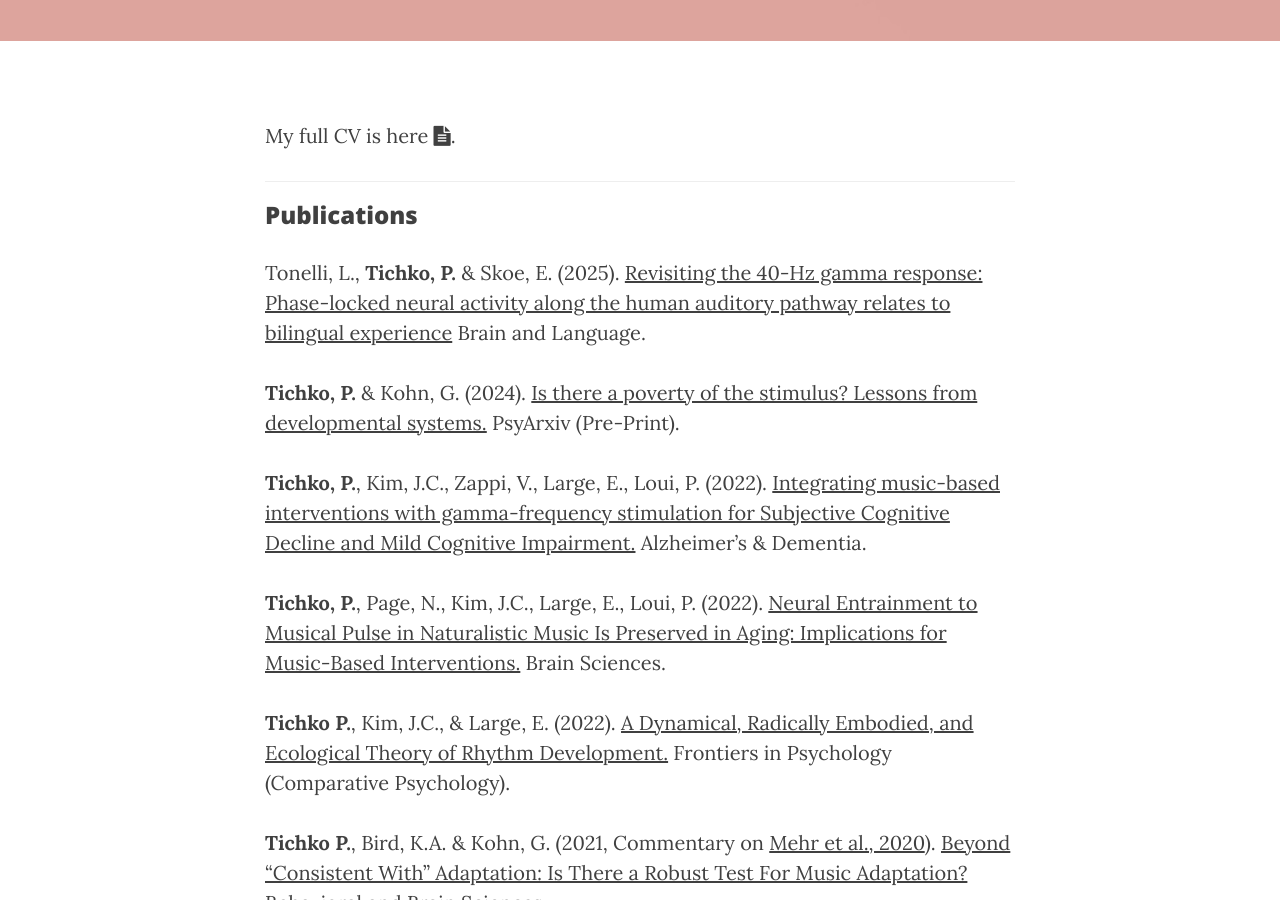
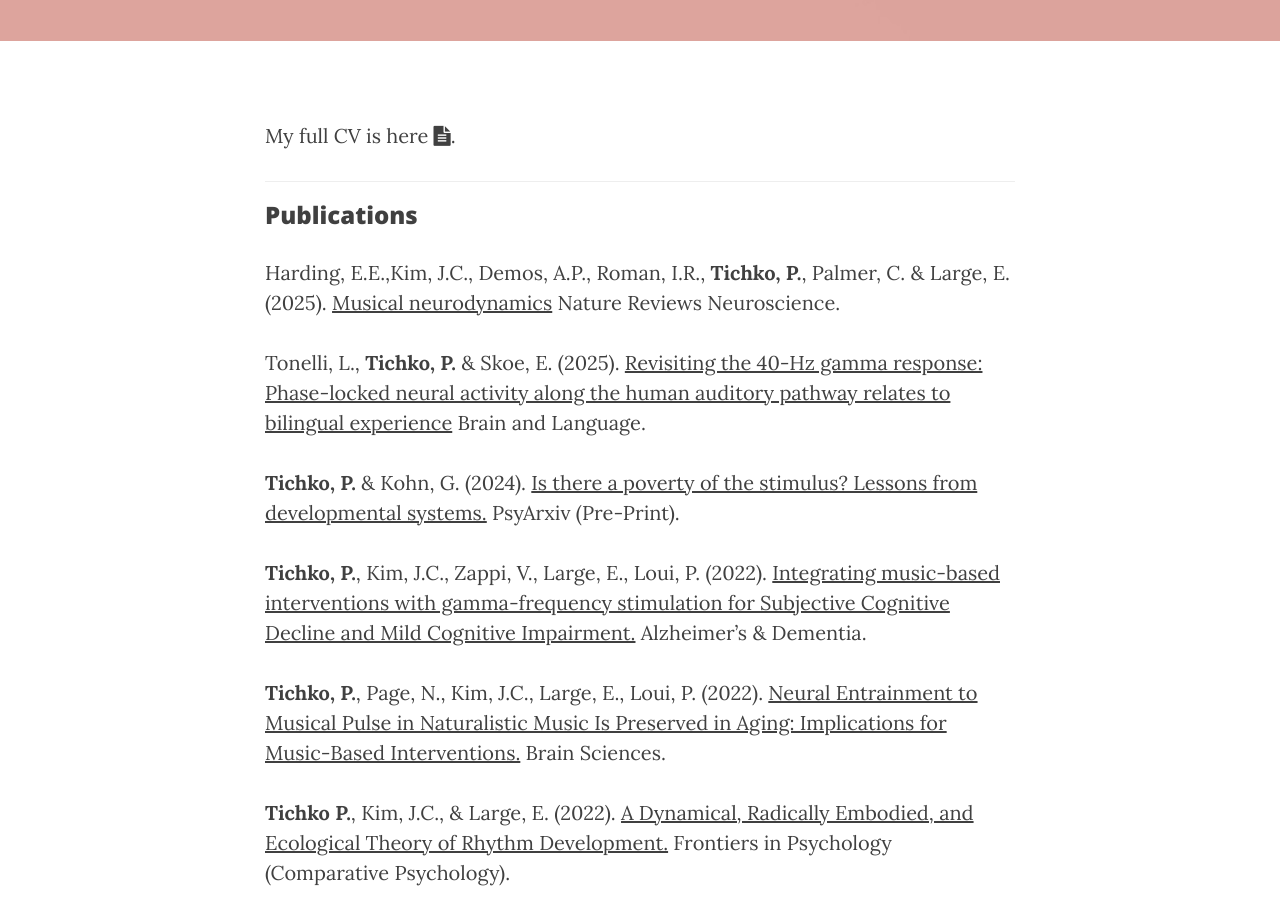
Before and after one commit to ptichko/ptichko.github.io, a Jekyll site: the page built from 2_cv-pubs.md, in a window 1280 px wide and 900 px high, scrolled down 381 px. Built offline with Jekyll 4.4.1, drawn with Linux system fonts in a browser that asks for light colours; nearby versions of some CDN libraries.

Commit message:
Add Nature Neuroscience 2025 paper to pubs

```diff
--- a/2_cv-pubs.md
+++ b/2_cv-pubs.md
@@ -9,6 +9,8 @@ My full CV is here <a href="/CV/PT_CV_2022.pdf" target="_blank"><i class="fa fa-
 ___
 
 ### Publications
+
+Harding, E.E.,Kim, J.C., Demos, A.P., Roman, I.R., **Tichko, P.**, Palmer, C. & Large, E. (2025). [Musical neurodynamics](https://www.nature.com/articles/s41583-025-00915-4) Nature Reviews Neuroscience.
 
 Tonelli, L., **Tichko, P.** & Skoe, E. (2025). [Revisiting the 40-Hz gamma response: Phase-locked neural activity along the human auditory pathway relates to bilingual experience](https://www.sciencedirect.com/science/article/pii/S0093934X24001299) Brain and Language.
 
```
